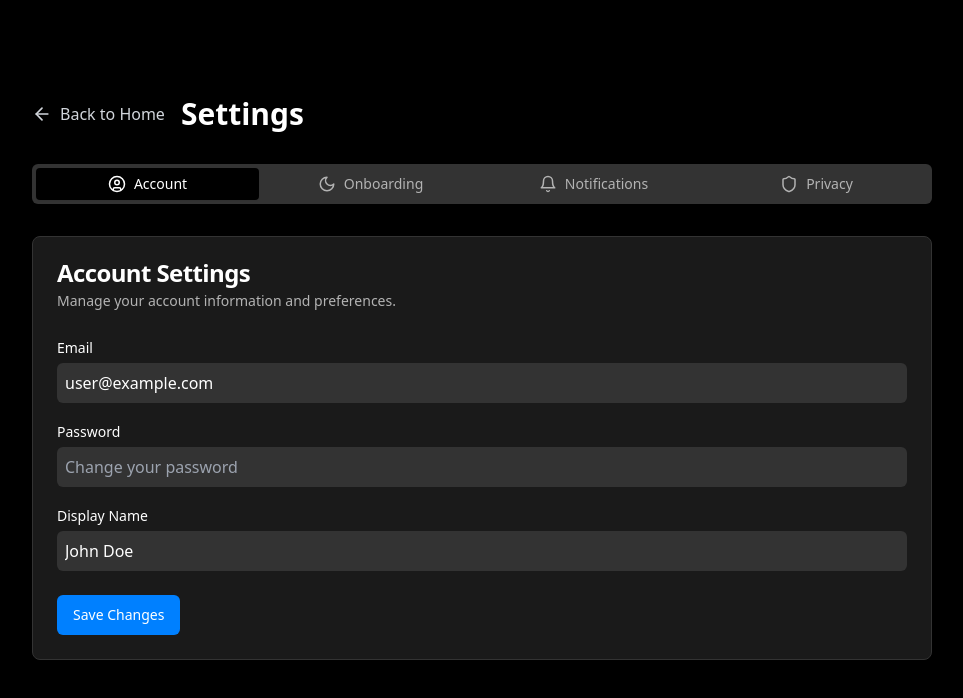
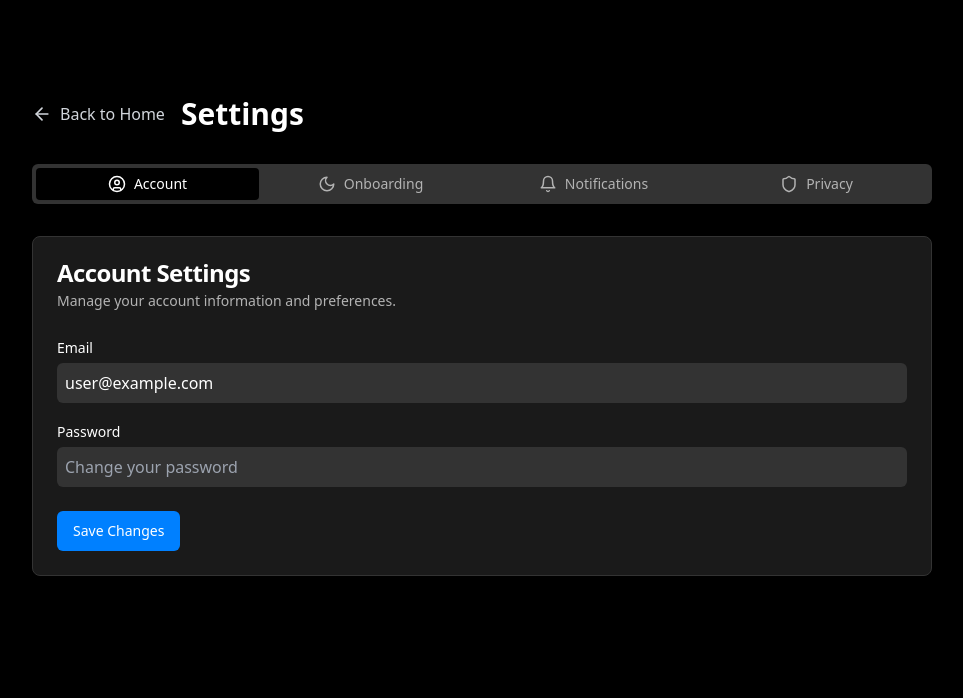
Before and after one commit to explicit09/LINK-X, a Next.js app in the folder coralx-frontend/: page /settings in a window 1280 px wide. Shown: the top 698 px of the page, without its empty margins (158-1121 px from the left). Built offline with nearby package versions, Linux system fonts and the light colour scheme; no server answers.

Commit message:
small changes

```diff
--- a/coralx-frontend/app/(settings)/settings/page.tsx
+++ b/coralx-frontend/app/(settings)/settings/page.tsx
@@ -169,7 +169,7 @@ const handleUpdate = async () => {
                   className="w-full bg-muted rounded-md p-2 text-foreground"
                     />
                 </div>
-                <div className="space-y-1">
+                {/* <div className="space-y-1">
                   <Label htmlFor="name">Display Name</Label>
                   <input
                     id="name"
@@ -177,7 +177,7 @@ const handleUpdate = async () => {
                     defaultValue="John Doe"
                     className="w-full bg-muted rounded-md p-2 text-foreground"
                   />
-                </div>
+                </div> */}
 
               </CardContent>
               <CardFooter>
@@ -185,6 +185,8 @@ const handleUpdate = async () => {
               </CardFooter>
             </Card>
           </TabsContent>
+
+
           <TabsContent value="onboarding">
             <Card>
               <CardHeader>
@@ -316,10 +318,6 @@ const handleUpdate = async () => {
                           >
                             Update Preferences
                           </Button>
-
-              {/* <Link href="/onboarding" passHref>
-              <Button>Edit Onboarding</Button>
-              </Link> */}
               </CardContent>
             </Card>
           </TabsContent>
```
